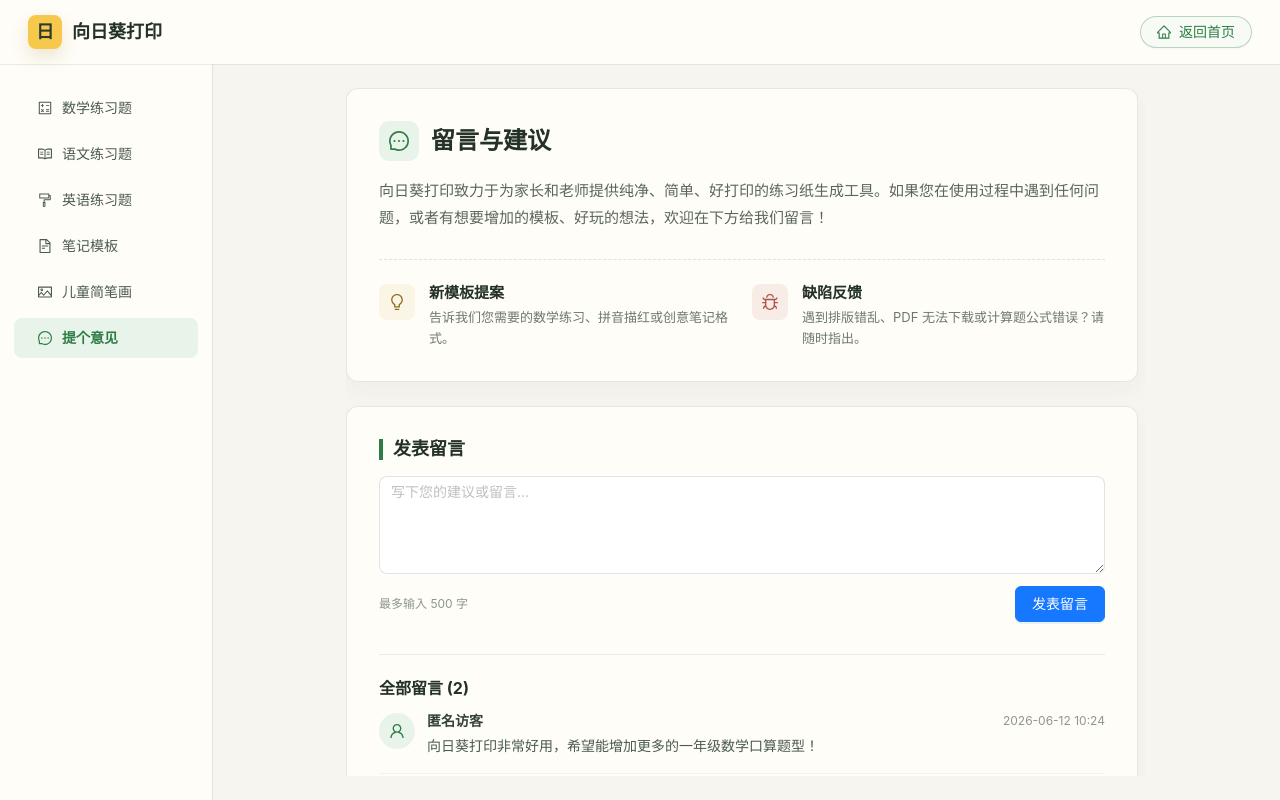
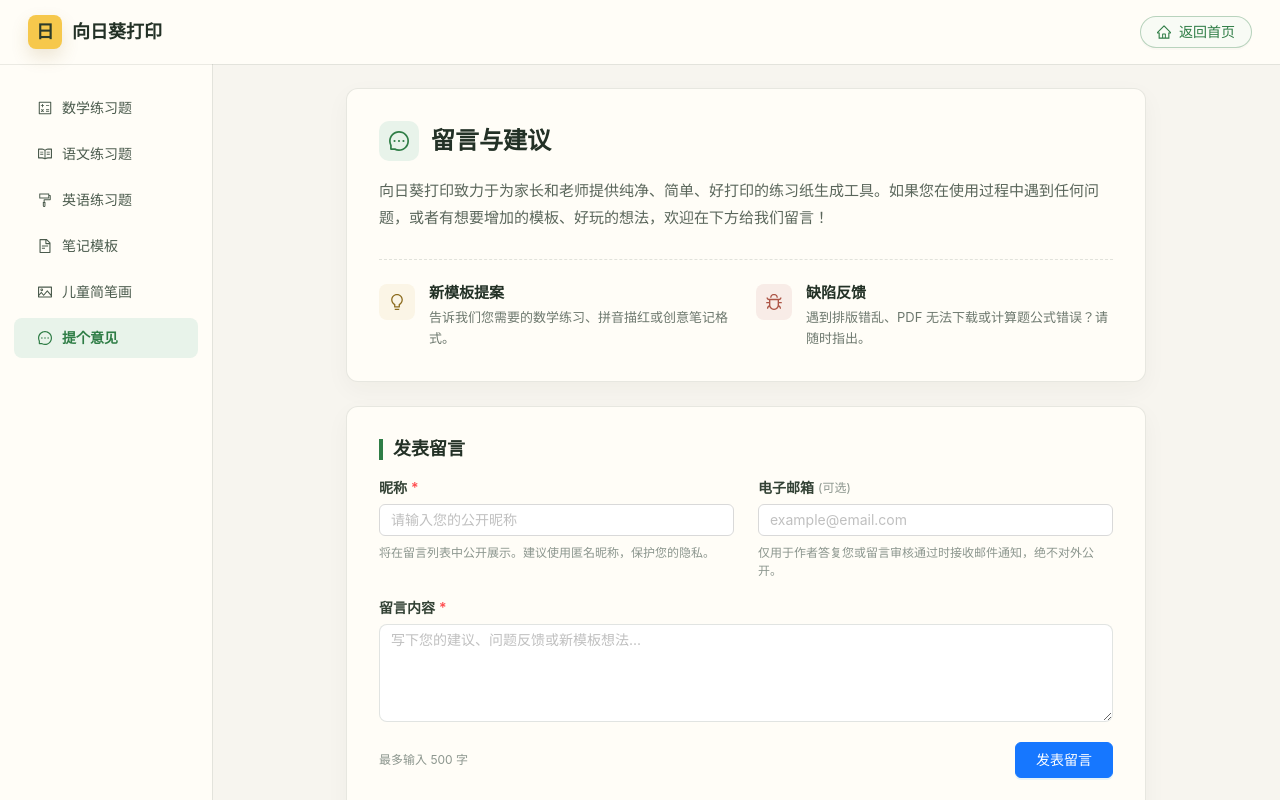
Before and after one commit to WJHCode/sunflower_print_web, a Vue app in the folder dayin-website/: page /generator/feedback in a window 1280 px wide. Built offline with nearby package versions, Linux system fonts and the light colour scheme; no server answers.

Commit message:
优化评论

```diff
--- a/dayin-website/src/layouts/GeneratorLayout.vue
+++ b/dayin-website/src/layouts/GeneratorLayout.vue
@@ -13,6 +13,8 @@ import {
 
 const route = useRoute();
 const router = useRouter();
+
+const isScrollableLayout = computed(() => route.path.includes('/feedback'));
 
 const selectedKeys = computed({
   get: () => {
@@ -83,7 +85,7 @@ const selectedKeys = computed({
           </a-menu-item>
         </a-menu>
       </a-layout-sider>
-      <a-layout class="main-layout">
+      <a-layout class="main-layout" :class="{ 'scrollable-layout': isScrollableLayout }">
         <a-layout-content class="content">
           <router-view />
         </a-layout-content>
@@ -292,4 +294,8 @@ const selectedKeys = computed({
     background: #fff !important;
   }
 }
+
+.scrollable-layout {
+  overflow-y: auto !important;
+}
 </style>
--- a/dayin-website/src/views/Feedback.vue
+++ b/dayin-website/src/views/Feedback.vue
@@ -5,16 +5,22 @@ import { message } from 'ant-design-vue';
 
 interface Comment {
   id: number;
+  nickname: string;
+  email?: string;
   content: string;
   createdAt: string;
 }
 
 const commentsList = ref<Comment[]>([]);
-const newComment = ref('');
+const commentForm = ref({
+  nickname: '',
+  email: '',
+  content: ''
+});
 
 // Load comments from localStorage or initialize with mock data
 onMounted(() => {
-  const saved = localStorage.getItem('dayin_comments');
+  const saved = localStorage.getItem('dayin_comments_v2');
   if (saved) {
     commentsList.value = JSON.parse(saved);
   } else {
@@ -22,23 +28,38 @@ onMounted(() => {
     commentsList.value = [
       {
         id: 1,
+        nickname: '天天向上',
         content: '向日葵打印非常好用，希望能增加更多的一年级数学口算题型！',
         createdAt: '2026-06-12 10:24'
       },
       {
         id: 2,
+        nickname: '豆豆妈妈',
         content: '这个网站的排版非常干净，下载 PDF 打印出来效果特别好，给作者赞一个！',
         createdAt: '2026-06-14 15:30'
       }
     ];
-    localStorage.setItem('dayin_comments', JSON.stringify(commentsList.value));
+    localStorage.setItem('dayin_comments_v2', JSON.stringify(commentsList.value));
   }
 });
 
 const submitComment = () => {
-  const text = newComment.value.trim();
-  if (!text) {
-    message.warning('留言内容不能为空');
+  const nickname = commentForm.value.nickname.trim();
+  const email = commentForm.value.email.trim();
+  const content = commentForm.value.content.trim();
+
+  if (!nickname) {
+    message.warning('请输入您的昵称');
+    return;
+  }
+  if (!content) {
+    message.warning('请输入留言内容');
+    return;
+  }
+
+  // Basic email validation if entered
+  if (email && !/^[^\s@]+@[^\s@]+\.[^\s@]+$/.test(email)) {
+    message.warning('请输入格式正确的邮箱地址');
     return;
   }
 
@@ -47,13 +68,17 @@ const submitComment = () => {
 
   const newMsg: Comment = {
     id: Date.now(),
-    content: text,
+    nickname,
+    email: email || undefined,
+    content,
     createdAt: dateStr
   };
 
   commentsList.value.unshift(newMsg);
-  localStorage.setItem('dayin_comments', JSON.stringify(commentsList.value));
-  newComment.value = '';
+  localStorage.setItem('dayin_comments_v2', JSON.stringify(commentsList.value));
+
+  // Clear only content after submission, keep nickname/email for convenience
+  commentForm.value.content = '';
   message.success('留言发表成功');
 };
 </script>
@@ -91,9 +116,44 @@ const submitComment = () => {
     <div class="comments-section-card">
       <div class="write-comment-title">发表留言</div>
       <div class="comment-form">
+        <!-- 昵称与邮箱表单行 -->
+        <div class="form-row">
+          <div class="form-group">
+            <label class="form-label">
+              <span>昵称</span>
+              <span class="required-tag">*</span>
+            </label>
+            <a-input
+              v-model:value="commentForm.nickname"
+              placeholder="请输入您的公开昵称"
+              maxLength="20"
+            />
+            <div class="form-hint">将在留言列表中公开展示。建议使用匿名昵称，保护您的隐私。</div>
+          </div>
+
+          <div class="form-group">
+            <label class="form-label">
+              <span>电子邮箱</span>
+              <span class="optional-tag">(可选)</span>
+            </label>
+            <a-input
+              v-model:value="commentForm.email"
+              placeholder="example@email.com"
+              maxLength="50"
+            />
+            <div class="form-hint">仅用于作者答复您或留言审核通过时接收邮件通知，绝不对外公开。</div>
+          </div>
+        </div>
+
+        <!-- 留言内容 -->
+        <div class="form-group message-group">
+          <label class="form-label">
+            <span>留言内容</span>
+            <span class="required-tag">*</span>
+          </label>
           <a-textarea
-          v-model:value="newComment"
-          placeholder="写下您的建议或留言..."
+            v-model:value="commentForm.content"
+            placeholder="写下您的建议、问题反馈或新模板想法..."
             :rows="4"
             class="comment-textarea"
             maxLength="500"
@@ -101,6 +161,7 @@ const submitComment = () => {
           <div class="form-actions">
             <span class="limit-tip">最多输入 500 字</span>
             <a-button type="primary" class="submit-btn" @click="submitComment">发表留言</a-button>
+          </div>
         </div>
       </div>
 
@@ -117,7 +178,7 @@ const submitComment = () => {
             </div>
             <div class="comment-content-box">
               <div class="comment-meta">
-                <span class="comment-author">匿名访客</span>
+                <span class="comment-author">{{ item.nickname }}</span>
                 <span class="comment-time">{{ item.createdAt }}</span>
               </div>
               <div class="comment-text">{{ item.content }}</div>
@@ -133,28 +194,7 @@ const submitComment = () => {
 .feedback-view {
   max-width: 800px;
   margin: 0 auto;
-  padding: 0 8px 40px 0;
-  height: 100%;
-  overflow-y: auto;
-  scrollbar-width: thin;
-  scrollbar-color: rgba(58, 74, 62, 0.2) transparent;
-}
-
-.feedback-view::-webkit-scrollbar {
-  width: 6px;
-}
-
-.feedback-view::-webkit-scrollbar-track {
-  background: transparent;
-}
-
-.feedback-view::-webkit-scrollbar-thumb {
-  background-color: rgba(58, 74, 62, 0.2);
-  border-radius: 3px;
-}
-
-.feedback-view::-webkit-scrollbar-thumb:hover {
-  background-color: rgba(58, 74, 62, 0.3);
+  padding-bottom: 24px;
 }
 
 .feedback-header-card {
@@ -260,13 +300,55 @@ const submitComment = () => {
   font-size: 18px;
   font-weight: 700;
   color: #233126;
-  margin-bottom: 16px;
+  margin-bottom: 20px;
   border-left: 4px solid #2f7d46;
   padding-left: 10px;
 }
 
 .comment-form {
-  margin-bottom: 32px;
+  margin-bottom: 36px;
+}
+
+.form-row {
+  display: grid;
+  grid-template-columns: 1fr 1fr;
+  gap: 24px;
+  margin-bottom: 20px;
+}
+
+.form-group {
+  display: flex;
+  flex-direction: column;
+  gap: 8px;
+}
+
+.form-label {
+  font-size: 14px;
+  font-weight: 600;
+  color: #334235;
+  display: flex;
+  align-items: center;
+  gap: 4px;
+}
+
+.required-tag {
+  color: #ff4d4f;
+}
+
+.optional-tag {
+  font-size: 12px;
+  color: #8c968e;
+  font-weight: normal;
+}
+
+.form-hint {
+  font-size: 12px;
+  line-height: 1.5;
+  color: #8c968e;
+}
+
+.message-group {
+  margin-top: 12px;
 }
 
 .comment-textarea {
@@ -300,7 +382,7 @@ const submitComment = () => {
   color: #ffffff !important;
   border-radius: 6px;
   font-weight: 500;
-  padding: 4px 16px;
+  padding: 4px 20px;
   height: 36px;
   transition: all 0.2s;
 }
@@ -313,19 +395,19 @@ const submitComment = () => {
 
 .comments-list-section {
   border-top: 1px solid rgba(58, 74, 62, 0.1);
-  padding-top: 24px;
+  padding-top: 28px;
 }
 
 .list-header {
   font-size: 16px;
   font-weight: 700;
   color: #233126;
-  margin-bottom: 16px;
+  margin-bottom: 20px;
 }
 
 .empty-comments {
   text-align: center;
-  padding: 32px 0;
+  padding: 40px 0;
   color: #8c968e;
   font-size: 14px;
 }
@@ -333,13 +415,13 @@ const submitComment = () => {
 .comments-list {
   display: flex;
   flex-direction: column;
-  gap: 16px;
+  gap: 20px;
 }
 
 .comment-item {
   display: flex;
-  gap: 12px;
-  padding-bottom: 16px;
+  gap: 16px;
+  padding-bottom: 20px;
   border-bottom: 1px solid rgba(58, 74, 62, 0.06);
 }
 
@@ -349,15 +431,15 @@ const submitComment = () => {
 }
 
 .comment-avatar {
-  width: 36px;
-  height: 36px;
+  width: 40px;
+  height: 40px;
   border-radius: 50%;
   background: #e8f3ea;
   color: #2f7d46;
   display: flex;
   align-items: center;
   justify-content: center;
-  font-size: 16px;
+  font-size: 18px;
   flex-shrink: 0;
 }
 
@@ -369,11 +451,11 @@ const submitComment = () => {
   display: flex;
   justify-content: space-between;
   align-items: center;
-  margin-bottom: 6px;
+  margin-bottom: 8px;
 }
 
 .comment-author {
-  font-size: 14px;
+  font-size: 15px;
   font-weight: 600;
   color: #334235;
 }
@@ -396,6 +478,10 @@ const submitComment = () => {
   .comments-section-card {
     padding: 20px;
   }
+  .form-row {
+    grid-template-columns: 1fr;
+    gap: 16px;
+  }
   .features-grid {
     grid-template-columns: 1fr;
     gap: 16px;
```
Also changed, not shown: dayin-website/src/components/CusdisComments.vue (+16 -15 lines). Lines whose indentation alone changed are shown as unchanged.
